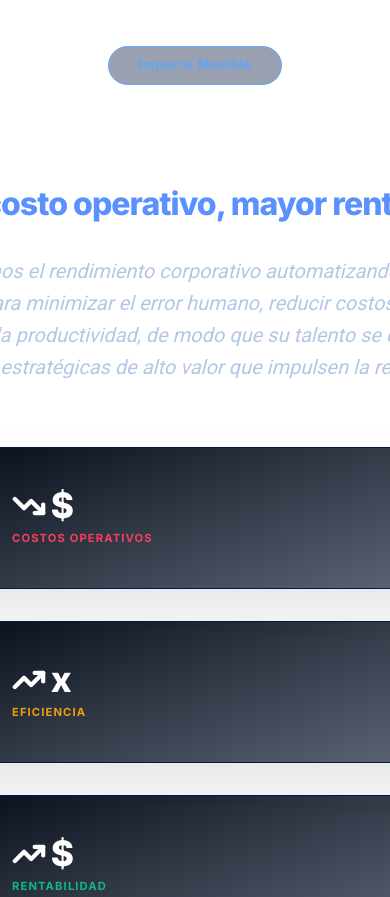
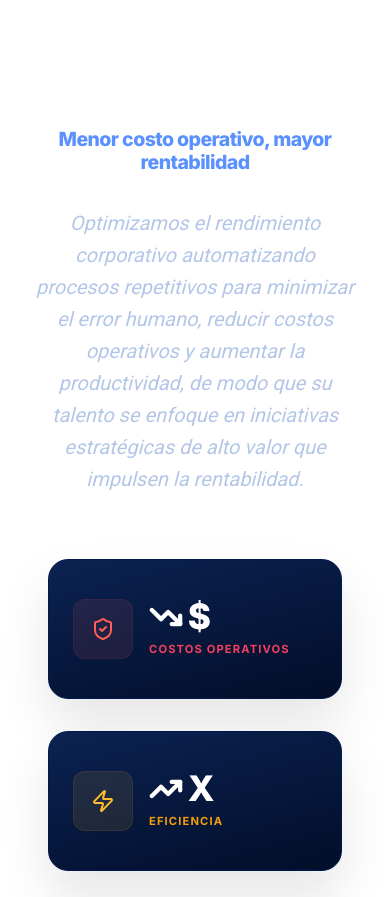
Before and after one commit to LuisRojas0923/Landing-Page-SOLID, a React (Vite) app: page / in a window 390 px wide. Shown: the part 1100-1997 px from the top of the page. Built offline with nearby package versions, Linux system fonts and the light colour scheme.

Commit message:
Optimización responsiva total: corrección de desbordamientos en métodos, stack tecnológico y unificación visual de tarjetas en móviles

```diff
--- a/src/index.css
+++ b/src/index.css
@@ -277,3 +277,42 @@ li[style*="text-secondary"] {
 ::-webkit-scrollbar-thumb:hover {
     background: var(--accent);
 }
+
+/* ============================================================
+   GLOBAL MOBILE RESPONSIVENESS FIXES (FORCE OVERRIDE)
+   ============================================================ */
+@media (max-width: 1024px) {
+    /* 1. Force hide desktop-only navigation elements */
+    .desktop-only,
+    .links.desktop-only,
+    nav a.btn-consultancy:not(.mobile-menu a.btn-consultancy) {
+        display: none !important;
+        visibility: hidden !important;
+        opacity: 0 !important;
+        pointer-events: none !important;
+    }
+
+    /* 2. Force text wrapping and eliminate nowrap on headings and paragraphs */
+    h1, h2, h3, h4, p, span {
+        white-space: normal !important;
+        word-wrap: break-word !important;
+        overflow-wrap: break-word !important;
+    }
+
+    /* 3. Prevent horizontal overflow on all main containers */
+    section, div, main, header, footer {
+        max-width: 100vw !important;
+        box-sizing: border-box !important;
+    }
+
+    /* 4. Fix potential layout shifts */
+    .method-grid, .results-premium-grid, .verticals-grid {
+        display: flex !important;
+        flex-direction: column !important;
+        align-items: stretch !important;
+        gap: 2rem !important;
+        width: 100% !important;
+        padding-left: 1rem !important;
+        padding-right: 1rem !important;
+    }
+}
--- a/src/layouts/CorporateLayout.jsx
+++ b/src/layouts/CorporateLayout.jsx
@@ -96,7 +96,7 @@ const CorporateLayout = () => {
                     >
                         {theme === 'dark' ? <Sun size={20} /> : <Moon size={20} />}
                     </button>
-                    <Link to="/contact" className="btn-consultancy" style={{ marginLeft: '1rem' }}>
+                    <Link to="/contact" className="btn-consultancy desktop-only" style={{ marginLeft: '1rem' }}>
                         Agenda tu Diagnóstico <ChevronRight className="btn-icon" size={18} />
                     </Link>
                 </div>
--- a/src/pages/Contact.jsx
+++ b/src/pages/Contact.jsx
@@ -77,7 +77,7 @@ const Contact = () => {
                     {/* Contact Form Placeholder with Premium Style */}
                     <div style={{
                         background: 'linear-gradient(165deg, var(--bg-card) 0%, var(--bg-main) 100%)',
-                        padding: '2rem',
+                        padding: 'clamp(1rem, 5vw, 2rem)',
                         borderRadius: '24px',
                         border: '1px solid var(--deep-navy-400)',
                         boxShadow: '0 20px 50px rgba(0, 0, 0, 0.4)'
--- a/src/pages/Home.css
+++ b/src/pages/Home.css
@@ -665,11 +665,14 @@
 
 /* Content Styles — matching reference layout */
 .method-title {
-    font-size: 1.8rem;
-    font-weight: 900;
+    font-size: clamp(1.4rem, 6vw, 1.8rem);
+    font-weight: 800;
     margin-bottom: 0.5rem;
     color: var(--text-primary);
-    margin-top: 0.5rem; /* Minimal margin */
+    margin-top: 0.5rem;
+    line-height: 1.2;
+    height: auto;
+    text-align: center;
 }
 
 @media (max-width: 1024px) {
@@ -677,11 +680,12 @@
         margin-top: 0;
     }
 }
-    letter-spacing: -0.02em;
-    height: 2.4rem;
-    display: flex;
-    align-items: center;
-    justify-content: center;
+.method-tagline {
+    font-size: 0.95rem;
+    color: var(--text-secondary);
+    margin-bottom: 2rem;
+    font-style: italic;
+    letter-spacing: -0.01em;
 }
 
 .method-pill {
@@ -772,6 +776,7 @@ ul.window-inner-list {
     .method-grid {
         grid-template-columns: 1fr;
         gap: 5rem;
+        padding: 0 1.5rem;
     }
 
     .method-pipeline-track {
@@ -916,6 +921,9 @@ ul.window-inner-list {
     background: var(--terminal-bg);
     border-radius: 8px;
     border: 1px solid var(--terminal-border);
+    overflow-x: auto;
+    max-width: 100%;
+    -webkit-overflow-scrolling: touch;
 }
 
 .workflow-node-labeled {
@@ -1029,6 +1037,13 @@ section[id] {
     gap: 2rem;
 }
 
+@media (max-width: 1024px) {
+    .verticals-grid {
+        grid-template-columns: 1fr;
+        padding: 0 1.5rem;
+    }
+}
+
 .vertical-card {
     background: var(--card-bg);
     border: 1px solid var(--card-border);
@@ -1444,11 +1459,20 @@ section[id] {
     margin-top: 0;
 }
 
+@media (max-width: 1024px) {
+    .results-premium-grid {
+        grid-template-columns: 1fr;
+        gap: 1.5rem;
+    }
+}
+
 .stat-card-premium {
-    background: var(--window-bg);
+    background: linear-gradient(165deg, var(--bg-card) 0%, var(--bg-main) 100%);
     border: 1px solid var(--card-border);
     border-radius: 20px;
-    padding: 2.5rem;
+    padding: 2rem;
+    min-height: 140px;
+    width: 100%;
     display: flex;
     align-items: center;
     gap: 2rem;
@@ -1462,6 +1486,13 @@ section[id] {
     backface-visibility: hidden;
     transform: translateZ(0);
     will-change: transform, box-shadow;
+}
+
+@media (max-width: 768px) {
+    .stat-card-premium {
+        padding: 1.5rem;
+        gap: 1rem;
+    }
 }
 
 
--- a/src/pages/Home.jsx
+++ b/src/pages/Home.jsx
@@ -120,7 +120,7 @@ const Home = () => {
                     </div>
 
                     <h1 style={{
-                        fontSize: 'clamp(2.5rem, 8vw, 5rem)',
+                        fontSize: 'clamp(1.8rem, 8vw, 5rem)',
                         fontWeight: '800',
                         lineHeight: '1.2',
                         marginBottom: '2rem',
@@ -174,7 +174,7 @@ const Home = () => {
                     </div>
 
                     <h2 style={{
-                        fontSize: 'clamp(2.5rem, 5vw, 3.5rem)',
+                        fontSize: 'clamp(2.2rem, 8vw, 3.5rem)',
                         fontWeight: '800',
                         marginBottom: '1.5rem',
                         letterSpacing: '-0.02em',
@@ -185,12 +185,11 @@ const Home = () => {
 
                     <p style={{
                         color: 'var(--accent-text)',
-                        fontSize: '2rem',
+                        fontSize: 'clamp(1.2rem, 5vw, 2rem)',
                         fontWeight: '800',
                         letterSpacing: '-0.03em',
                         marginBottom: '2rem',
-                        lineHeight: '1.2',
-                        whiteSpace: 'nowrap'
+                        lineHeight: '1.2'
                     }}>
                         Menor costo operativo, mayor rentabilidad
                     </p>
@@ -251,7 +250,7 @@ const Home = () => {
                                 <div className="stat-content">
                                     <div className="stat-value-luxe" style={{ display: 'flex', alignItems: 'center', gap: '0.3rem' }}>
                                         <TrendingUp size={34} strokeWidth={3} />
-                                        <span>x</span>
+                                        <span style={{ fontSize: '2.2rem', fontWeight: '900' }}>X</span>
                                     </div>
                                     <div className="stat-label-luxe amber">EFICIENCIA</div>
                                 </div>
@@ -271,7 +270,7 @@ const Home = () => {
                     </div>
                 </div>
             </section>
-            <section id="method" style={{ padding: '8rem 2rem', background: 'transparent', minHeight: '100vh', display: 'flex', alignItems: 'center' }}>
+            <section id="method" style={{ padding: 'clamp(4rem, 10vw, 8rem) 1rem', background: 'transparent', minHeight: '100vh', display: 'flex', alignItems: 'center' }}>
                 <div style={{ maxWidth: '1200px', margin: '0 auto' }}>
                     <div style={{ textAlign: 'center', marginBottom: '3.5rem' }}>
                         <div className="luxe-badge" style={{ marginBottom: '1.5rem' }}>Nuestro Método</div>
@@ -282,8 +281,7 @@ const Home = () => {
                             marginBottom: '1rem',
                             maxWidth: '1200px',
                             margin: '0 auto 1rem',
-                            letterSpacing: '-0.03em',
-                            whiteSpace: 'nowrap'
+                            letterSpacing: '-0.03em'
                         }}>
                             Así transformamos su operación
                         </h2>
@@ -291,11 +289,10 @@ const Home = () => {
                             color: 'var(--accent-text)',
                             maxWidth: 'none',
                             margin: '0 auto',
-                            fontSize: '2rem',
+                            fontSize: 'clamp(1.5rem, 6vw, 2rem)',
                             fontWeight: '800',
                             letterSpacing: '-0.03em',
-                            textAlign: 'center',
-                            whiteSpace: 'nowrap'
+                            textAlign: 'center'
                         }}>
                             Tres pasos que eliminan la fricción operativa de su empresa
                         </p>
@@ -480,10 +477,13 @@ const Home = () => {
                     </div>
                     <div className="tech-stack-container" style={{
                         display: 'flex',
+                        flexWrap: 'wrap',
                         justifyContent: 'center',
-                        gap: 'clamp(0.5rem, 2vw, 2rem)',
+                        gap: 'clamp(1.5rem, 4vw, 3rem)',
                         alignItems: 'center',
-                        padding: '0'
+                        padding: '1rem',
+                        maxWidth: '900px',
+                        margin: '0 auto'
                     }}>
                         {[
                             { name: 'Python', icon: 'https://cdn.simpleicons.org/python/3776AB', color: '3776AB' },
--- a/src/pages/Services.jsx
+++ b/src/pages/Services.jsx
@@ -117,7 +117,7 @@ const Services = () => {
                     variants={containerVariants}
                     initial="hidden"
                     animate="visible"
-                    style={{ display: 'grid', gridTemplateColumns: 'repeat(auto-fit, minmax(300px, 1fr))', gap: '1.25rem' }}
+                    style={{ display: 'grid', gridTemplateColumns: 'repeat(auto-fit, minmax(280px, 1fr))', gap: '1.25rem' }}
                 >
                     {categories.map((category, idx) => (
                         <motion.div
```
Also changed, not shown: src/layouts/CorporateLayout.css (+11 -3 lines).
